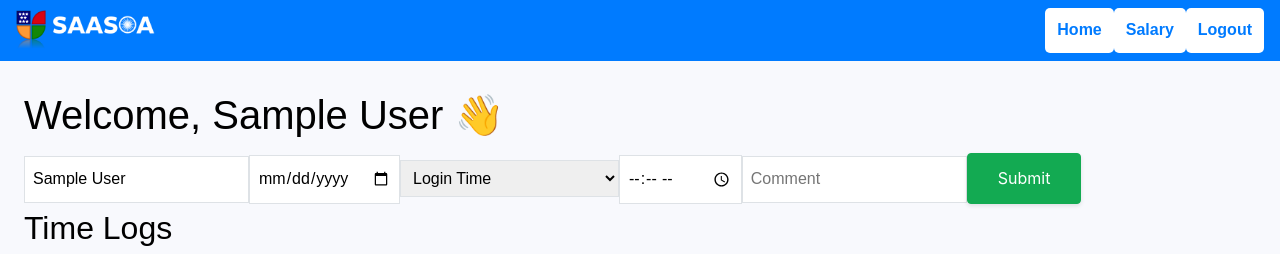
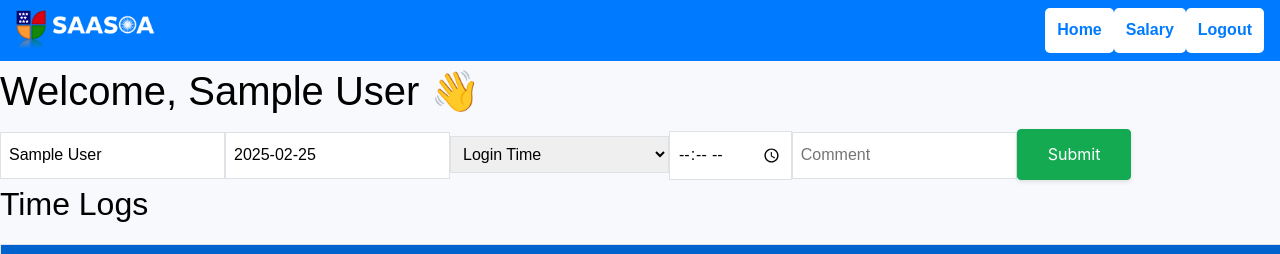
Before and after one commit to sureshkumar6/login, a React (Create React App) app: page / in a window 1280 px wide. Shown: the top 254 px of the page. Built offline with nearby package versions, Linux system fonts and the light colour scheme; no server answers; sample sign-in values are in the browser's storage.

Commit message:
color and Footer

```diff
--- a/src/Components/Timelogger.js
+++ b/src/Components/Timelogger.js
@@ -9,7 +9,7 @@ const Timelogger = () => {
   const [logTime, setLogTime] = useState("");
   const [comment, setComment] = useState("");
   const [logs, setLogs] = useState([]);
-  const [selectedDate, setSelectedDate] = useState("");
+  const [selectedDate, setSelectedDate] = useState(""); // Keep date input
   const API_BASE_URL = process.env.REACT_APP_API_URL || "http://localhost:6060";
 
   useEffect(() => {
@@ -25,6 +25,17 @@ const Timelogger = () => {
     }
   }, [employeeName]);
 
+  useEffect(() => {
+    // Get Alabama date and set it in selectedDate field
+    const updateDate = () => {
+      const options = { timeZone: "America/Chicago", year: "numeric", month: "2-digit", day: "2-digit" };
+      const formattedDate = new Intl.DateTimeFormat("en-CA", options).format(new Date()); // Format: YYYY-MM-DD
+      setSelectedDate(formattedDate);
+    }; //
+
+    updateDate();
+  }, []);
+
   const fetchLogs = async () => {
     try {
       const response = await axios.get(`${API_BASE_URL}/logs`, {
@@ -38,7 +49,7 @@ const Timelogger = () => {
 
   const handleSubmit = async () => {
     if (!logTime || !selectedDate) {
-      alert("Please provide Log Time and select a Date.");
+      alert("Please provide Log Time and Date.");
       return;
     }
 
@@ -48,7 +59,7 @@ const Timelogger = () => {
       await axios.post(
         `${API_BASE_URL}/logs`,
         {
-          date: selectedDate,
+          date: selectedDate, // Use Alabama date (editable)
           [logType]: logTime,
           comment,
         },
@@ -73,7 +84,13 @@ const Timelogger = () => {
       <div className="space-y-4">
         <input type="text" value={employeeName} readOnly className="border p-2 w-full bg-gray-100" />
 
-        <input type="date" value={selectedDate} onChange={(e) => setSelectedDate(e.target.value)} className="border p-2 w-full" />
+        {/* Date Input - Pre-filled with Alabama date  type= date*/}
+        <input
+          readOnly
+          value={selectedDate}
+          onChange={(e) => setSelectedDate(e.target.value)}
+          className="border p-2 w-full"
+        />
 
         <select value={logType} onChange={(e) => setLogType(e.target.value)} className="border p-2 w-full">
           <option>Login Time</option>
```
Also changed, not shown: src/Components/timeLogger.css. Lines whose indentation alone changed are shown as unchanged.
